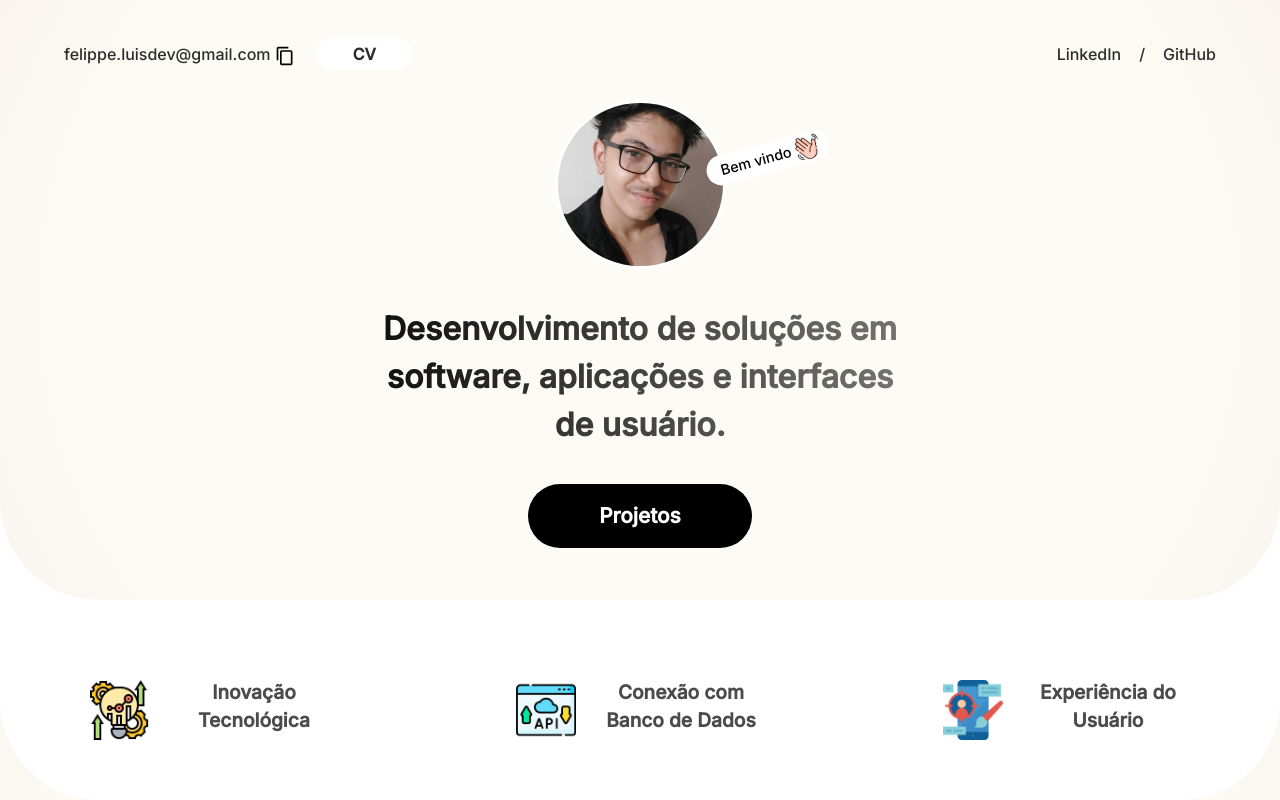
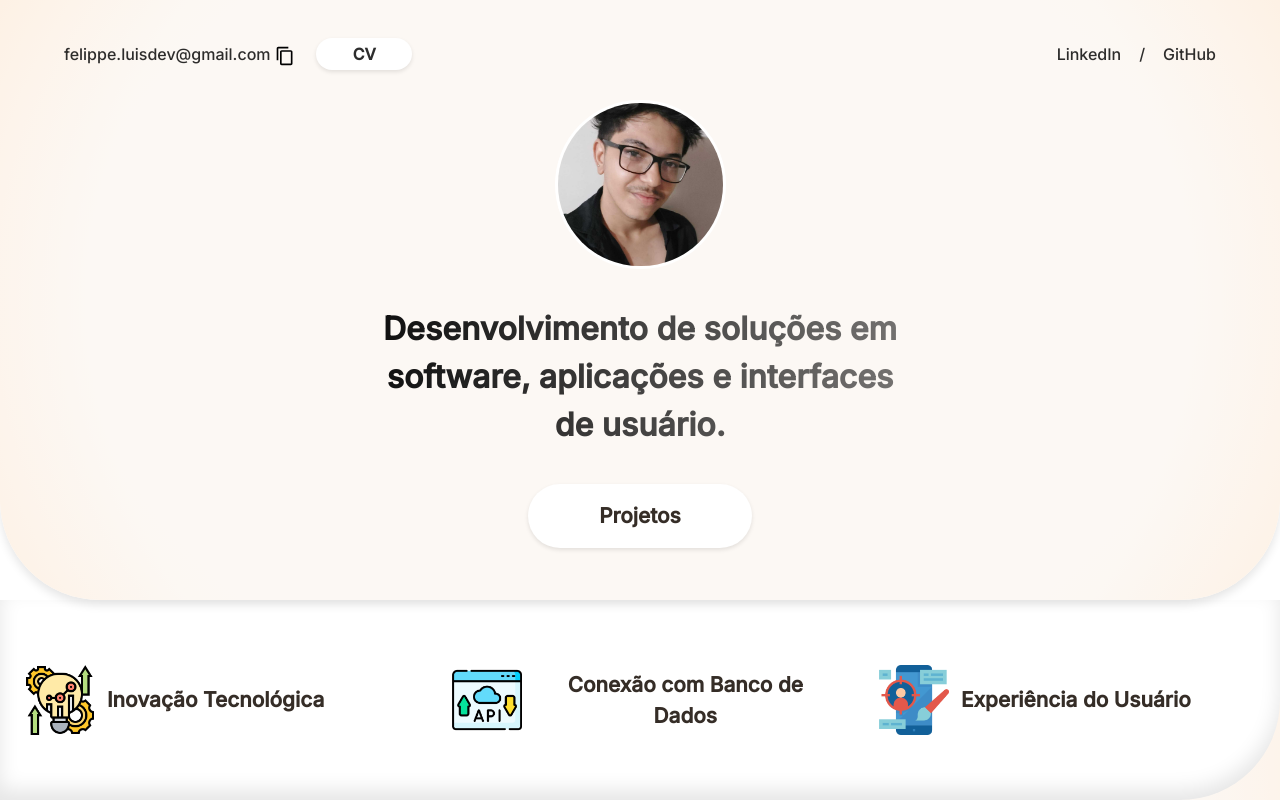
Before and after one commit to Luisfelippedev/personal-portfolio, a Next.js app in the folder personal-portfolio/: page / in a window 1280 px wide. Shown: the top 800 px of the page. Built offline with nearby package versions, Linux system fonts and the light colour scheme.

Commit message:
feat: ajustando design completo da página.

```diff
--- a/personal-portfolio/src/components/Button/styles.module.scss
+++ b/personal-portfolio/src/components/Button/styles.module.scss
@@ -13,12 +13,31 @@
     @include genericButton;
     background-color: white;
     color: $text;
+    border: 2px solid transparent; /* Borda transparente para transição suave */
+    transition: background-color 0.3s, border-color 0.3s, transform 0.3s; /* Transições suaves */
+
+    /* Efeito de sombra suave */
+    box-shadow: 0px 2px 4px rgba(0, 0, 0, 0.1);
 }
 
-.ButtonSecondary{
-    @include genericButton;
-    background-color: black;
-    color: white;
+
+
+.ButtonSecondary {
+    @include genericButton; /* Selecione o estilo genérico do botão */
+    background-color: white; /* Cor de fundo */
+    color: #352d27; /* Cor do texto */
+    border: 2px solid transparent; /* Borda transparente para transição suave */
+    transition: background-color 0.3s, border-color 0.3s, transform 0.3s; /* Transições suaves */
+
+    /* Efeito de sombra suave */
+    box-shadow: 0px 2px 4px rgba(0, 0, 0, 0.1);
+}
+
+.ButtonSecondary:hover {
+    background-color: #352d27; /* Altere a cor de fundo ao passar o mouse */
+    color: white; /* Altere a cor do texto ao passar o mouse */
+   /* Altere a cor da borda ao passar o mouse */
+    transform: translateY(-2px); /* Efeito de elevação ao passar o mouse */
 }
 
 .contentButton{
--- a/personal-portfolio/src/components/Card/index.tsx
+++ b/personal-portfolio/src/components/Card/index.tsx
@@ -1,6 +1,5 @@
 import styles from "./styles.module.scss";
 import Image from "next/image";
-import { FcMultipleDevices } from "react-icons/fc";
 
 interface Props {
   type:
@@ -34,47 +33,26 @@ export const Card = ({ type }: Props) => {
     }
   };
 
-  const getImagePathByCase = () =>  {
+  const getImagePathByCase = () => {
     let component;
 
     switch (type) {
       case "userExperience":
-        return component = '/ui_color.png';
+        return (component = "/ui_color.png");
       case "devWeb":
-        return component = '/web_color.png';
+        return (component = "/web_color.png");
       case "responsiveLayout":
-        return component = '/responsive_color.png';
+        return (component = "/responsive_color.png");
       case "devMobile":
-        return component = '/mobile_color.png';
+        return (component = "/mobile_color.png");
       case "innovation":
-        return component = '/inovação_color.png';
+        return (component = "/inovação_color.png");
       case "api":
-        return component = '/api_color.png';
+        return (component = "/api_color.png");
       default:
-        return component = 'null';
+        return (component = "null");
     }
-
   };
-  // const getImagePathByCase = () => {
-  //   let component;
-
-  //   switch (type) {
-  //     case "userExperience":
-  //       return (component = "/ui.png");
-  //     case "devWeb":
-  //       return (component = "/web.png");
-  //     case "responsiveLayout":
-  //       return (component = "/responsivo.png");
-  //     case "devMobile":
-  //       return (component = "/mobile.png");
-  //     case "innovation":
-  //       return (component = "/inovação.png");
-  //     case "api":
-  //       return (component = "/api.png");
-  //     default:
-  //       return (component = "null");
-  //   }
-  // };
 
   return (
     <div className={styles.card}>
@@ -86,21 +64,12 @@ export const Card = ({ type }: Props) => {
           borderRadius: "inherit",
         }}
       >
-        <div
-          style={{
-            display: "flex",
-            alignItems: "flex-end",
-            paddingTop: 20,
-          }}
-        >
-          <Image
-            src={getImagePathByCase()}
-            alt="Descrição da imagem"
-            objectFit="contain"
-            height={60}
-            width={60}
-          />
-        </div>
+        <Image
+          src={getImagePathByCase()}
+          alt="Descrição da imagem"
+          layout="fill"
+          objectFit="contain"
+        />
       </div>
       {renderTextContentByCase()}
     </div>
--- a/personal-portfolio/src/components/Card/styles.module.scss
+++ b/personal-portfolio/src/components/Card/styles.module.scss
@@ -4,27 +4,25 @@
     display: flex;
     justify-content: center;
     align-items: center;
-    padding: 20%;
+    padding: 5%;
     flex-direction: row;
-
+    gap: 3%;
 }
 
 .card p {
     text-align: center;
-    font-size: 1.2rem;
+    font-size: 1.3rem;
     font-weight: 600;
     flex: 1;
-    color: rgb(75, 75, 75);
-    margin-left: 5%;
-    margin-top: 5%;
+    color: #352d27;
+    display: flex;
+
 }
 
 .imageContainer{
+    height: 70px;
+    width: 70px;
 
-
-    display: flex;
-    align-items: center;
-    justify-content: center;
 }
 
 @media (max-width: 670px){
@@ -49,8 +47,3 @@
     }
 
 }
-
-.icon{
-    width: 70px;
-    height: 70px;
-}
--- a/personal-portfolio/src/components/Carousel/index.tsx
+++ b/personal-portfolio/src/components/Carousel/index.tsx
@@ -11,7 +11,6 @@ export const Carousel = () => {
     draggable: false,
     pauseOnHover: false,
     swipe: false,
-    infinite: true,
     speed: 2000,
     slidesToShow: 4, // Definido como 1 por padrão para dispositivos móveis
     accessibility: true,
--- a/personal-portfolio/src/components/Header/styles.module.scss
+++ b/personal-portfolio/src/components/Header/styles.module.scss
@@ -29,7 +29,8 @@
     border-bottom-right-radius: 100px;
     align-items: center;
     padding: 3% 5% 10% 5% ;
-
+    box-shadow: 0px 5px 10px rgba(0, 0, 0, 0.1);
+    z-index: 9000;
 }
 
 .presentationContainer{
@@ -46,15 +47,17 @@
     display: flex;
     background-color: $background-200;
     background-blend-mode: $blend-mode;
+    border: 0px solid black, 0;
     height: 75%;
+
 }
+
 
 .lastSection{
     display: flex;
     height: auto;
     background-color: $background-200;
     background-blend-mode: $blend-mode;
-    border-bottom-left-radius: 100px;
     border-bottom-right-radius: 100px;
     overflow: hidden;
     width: 100%;
@@ -62,8 +65,9 @@
     justify-content: center;
     align-items: center;
     flex: 1;
-
    position: relative;
+   box-shadow: inset 0px -10px 20px rgba(0, 0, 0, 0.1);
+z-index: 3;
 
 
   }
--- a/personal-portfolio/src/components/Navbar/styles.module.scss
+++ b/personal-portfolio/src/components/Navbar/styles.module.scss
@@ -53,11 +53,13 @@
 
 .textLink:hover{
     cursor: pointer;
+    color: #352d27;
     text-decoration: underline;
 }
 
 .buttonCV:hover{
     cursor: pointer;
+    color: #352d27;
     text-decoration: underline;
 }
 
--- a/personal-portfolio/src/components/PresentationContainer/index.tsx
+++ b/personal-portfolio/src/components/PresentationContainer/index.tsx
@@ -35,7 +35,7 @@ export const PresentationContainer = () => {
               />
             </div>
           </div>
-          <button className={styles.fixedButton}>
+          {/* <button className={styles.fixedButton}>
             <p className={styles.myButton}>Bem vindo</p>
 
             <div className={styles.imageAdeus}>
@@ -47,7 +47,7 @@ export const PresentationContainer = () => {
                 style={{ marginLeft: 5 }}
               />
             </div>
-          </button>
+          </button> */}
         </div>
       </div>
 
--- a/personal-portfolio/src/components/PresentationContainer/styles.module.scss
+++ b/personal-portfolio/src/components/PresentationContainer/styles.module.scss
@@ -137,7 +137,6 @@
 
 .buttonProjects button:hover{
     cursor: pointer;
-    text-decoration: underline;
 }
 
 .imageAdeus {
--- a/personal-portfolio/src/themes/index.scss
+++ b/personal-portfolio/src/themes/index.scss
@@ -1,6 +1,7 @@
 $primary: rgb(0, 0, 0);
 $text: rgba(0, 0, 0, 0.822);
-$background-900: radial-gradient(73% 147%, #fcf7ec 59%, #ECE2DF 100%), radial-gradient(91% 146%, rgba(255,255,255,0.50) 47%, rgba(0,0,0,0.50) 100%);
+// $background-900: radial-gradient(73% 147%, #fcf7ec 59%, #ECE2DF 100%), radial-gradient(91% 146%, rgba(255,255,255,0.50) 47%, rgba(0,0,0,0.50) 100%);
+$background-900: radial-gradient(73% 147%, #f9f1e9 59%, #FFD8BF 100%), radial-gradient(91% 146%, rgba(255,255,255,0.50) 47%, rgba(255,150,0,0.50) 100%);
 
 // $background-900: linear-gradient(120deg, #fdfbfb 0%, #ebedee 100%);
 // $background-900: #fffbfe;;
```
